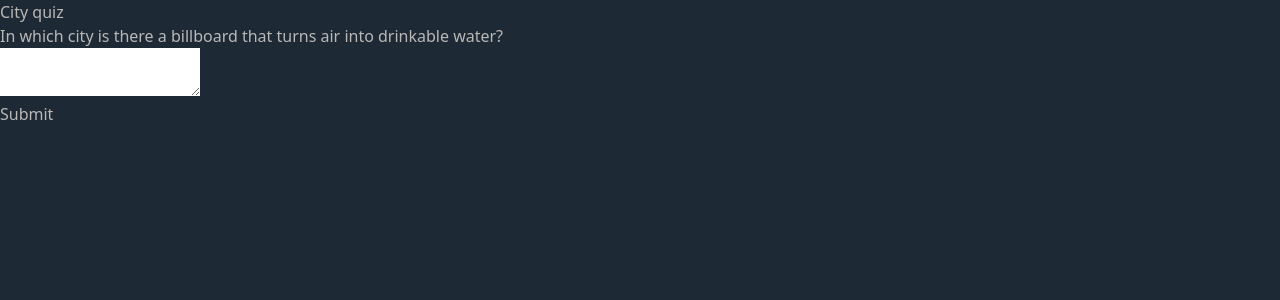
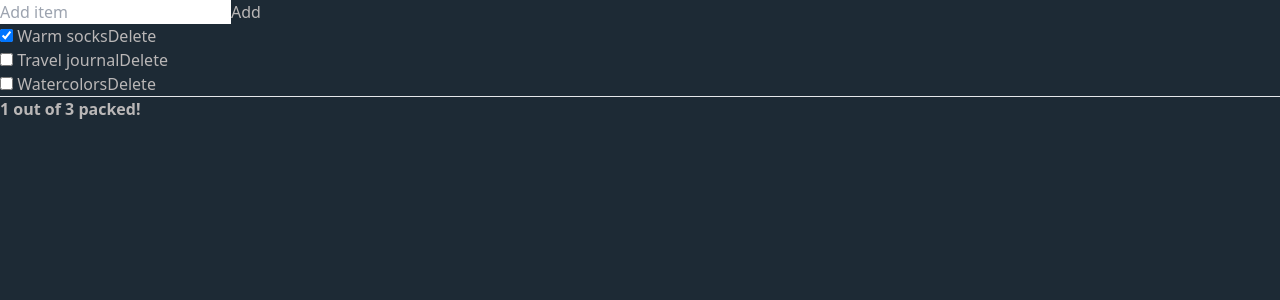
Before and after one commit to eh-munna/reactive-accelerator, a React (Vite) app: page / in a window 1280 px wide. Shown: the top 300 px of the page. Built offline with nearby package versions, Linux system fonts and the light colour scheme.

Commit message:
state management

```diff
--- /dev/null
+++ b/src/3.4/UserInput.jsx
@@ -0,0 +1,53 @@
+import { useState } from 'react';
+
+const initialInput = {
+  id: 0,
+  name: '',
+};
+
+export default function UserInput() {
+  const [inputs, setInputs] = useState([initialInput]);
+
+  const handleAddInput = () => {
+    const nextInputId = inputs[inputs.length - 1].id + 1;
+    const newInput = {
+      id: nextInputId,
+      name: '',
+    };
+    setInputs([...inputs, newInput]);
+    console.log(inputs);
+  };
+
+  const handleInputChange = (id, value) => {
+    const updatedInputs = inputs.map((input) => {
+      if (input.id === id) {
+        return {
+          ...input,
+          name: value,
+        };
+      }
+      return input;
+    });
+    setInputs(updatedInputs);
+  };
+
+  return (
+    <>
+      <div className="mt-2">
+        {inputs.map((input) => (
+          <input
+            key={input.id}
+            className="mb-2 p-1"
+            value={input.name}
+            onChange={(e) => handleInputChange(input.id, e.target.value)}
+            placeholder="Add new input"
+          />
+        ))}
+      </div>
+
+      <div>
+        <button onClick={handleAddInput}>Add Input</button>
+      </div>
+    </>
+  );
+}
--- /dev/null
+++ b/src/3.8/AddItem.jsx
@@ -0,0 +1,22 @@
+import { useState } from 'react';
+
+export default function AddItem({ onAddItem }) {
+  const [title, setTitle] = useState('');
+  return (
+    <>
+      <input
+        placeholder="Add item"
+        value={title}
+        onChange={(e) => setTitle(e.target.value)}
+      />
+      <button
+        onClick={() => {
+          setTitle('');
+          onAddItem(title);
+        }}
+      >
+        Add
+      </button>
+    </>
+  );
+}
--- /dev/null
+++ b/src/3.8/PackingList.jsx
@@ -0,0 +1,24 @@
+export default function PackingList({ items, onChangeItem, onDeleteItem }) {
+  return (
+    <ul>
+      {items.map((item) => (
+        <li key={item.id}>
+          <label>
+            <input
+              type="checkbox"
+              checked={item.packed}
+              onChange={(e) => {
+                onChangeItem({
+                  ...item,
+                  packed: e.target.checked,
+                });
+              }}
+            />{' '}
+            {item.title}
+          </label>
+          <button onClick={() => onDeleteItem(item.id)}>Delete</button>
+        </li>
+      ))}
+    </ul>
+  );
+}
--- /dev/null
+++ b/src/3.8/TravelPlan.jsx
@@ -0,0 +1,68 @@
+import { useState } from 'react';
+import AddItem from './AddItem.jsx';
+import PackingList from './PackingList.jsx';
+
+let nextId = 3;
+const initialItems = [
+  { id: 0, title: 'Warm socks', packed: true },
+  { id: 1, title: 'Travel journal', packed: false },
+  { id: 2, title: 'Watercolors', packed: false },
+];
+
+export default function TravelPlan() {
+  const [items, setItems] = useState(initialItems);
+  const [total, setTotal] = useState(3);
+  const [packed, setPacked] = useState(1);
+  console.log(packed);
+  function handleAddItem(title) {
+    setTotal(total + 1);
+    setItems([
+      ...items,
+      {
+        id: nextId++,
+        title: title,
+        packed: false,
+      },
+    ]);
+  }
+
+  function handleChangeItem(nextItem) {
+    if (nextItem.packed) {
+      setPacked(packed + 1);
+    } else {
+      setPacked(packed - 1);
+    }
+    setItems(
+      items.map((item) => {
+        if (item.id === nextItem.id) {
+          return nextItem;
+        } else {
+          return item;
+        }
+      })
+    );
+  }
+
+  function handleDeleteItem(itemId) {
+    // console.log(`total:`, total);
+    setPacked(packed - 1);
+    setTotal(items.length - 1);
+
+    setItems(items.filter((item) => item.id !== itemId));
+  }
+
+  return (
+    <>
+      <AddItem onAddItem={handleAddItem} />
+      <PackingList
+        items={items}
+        onChangeItem={handleChangeItem}
+        onDeleteItem={handleDeleteItem}
+      />
+      <hr />
+      <b>
+        {packed} out of {total} packed!
+      </b>
+    </>
+  );
+}
--- a/src/App.jsx
+++ b/src/App.jsx
@@ -1,5 +1,4 @@
-import Form from './3.3/Form';
-import Page from './ContextApi/Page';
+import TravelPlan from './3.8/TravelPlan';
 
 function App() {
   return (
@@ -13,8 +12,8 @@ function App() {
       {/* <TaskApp /> */}
       {/* <ReduceTaskApp /> */}
       {/* <Page /> */}
-
-      <Form />
+      {/* <UserInput /> */}
+      <TravelPlan />
     </div>
   );
 }
```
